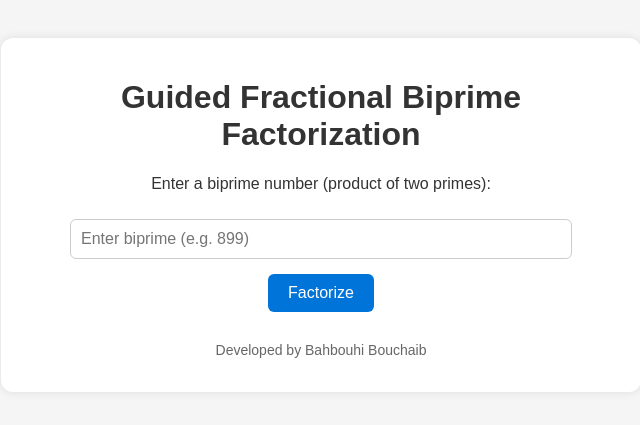
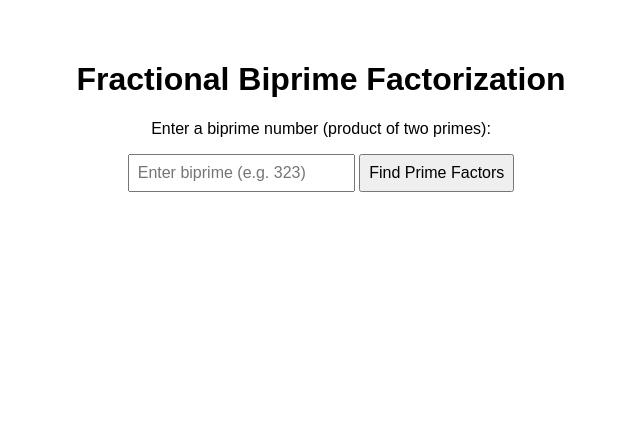
Before and after one commit to Bouchaib542/Fractional-Factorization-7, a plain HTML site: page index.html in a window 1280 px wide. Shown: the whole page, without its empty margins (319-959 px from the left). Drawn offline with Linux system fonts and the light colour scheme.

Commit message:
Update index.html

```diff
--- a/index.html
+++ b/index.html
@@ -2,64 +2,59 @@
 <html lang="en">
 <head>
   <meta charset="UTF-8">
-    <title>Guided Fractional Biprime Factorization</title>
-    <link rel="stylesheet" href="style.css">
+  <title>Fractional Biprime Factorization</title>
+  <style>
+    body {
+      font-family: Arial, sans-serif;
+      text-align: center;
+      padding: 2em;
+    }
+    input, button {
+      padding: 0.5em;
+      font-size: 1em;
+    }
+    #result {
+      margin-top: 1.5em;
+      font-weight: bold;
+      color: darkgreen;
+    }
+  </style>
+</head>
+<body>
+  <h1>Fractional Biprime Factorization</h1>
+  <p>Enter a biprime number (product of two primes):</p>
+  <input type="text" id="inputNumber" placeholder="Enter biprime (e.g. 323)">
+  <button onclick="factorize()">Find Prime Factors</button>
+  <div id="result"></div>
+
   <script>
-        function isPrime(n) {
-            if (n <= 1n) return false;
-            if (n <= 3n) return true;
-            if (n % 2n === 0n || n % 3n === 0n) return false;
-            for (let i = 5n; i * i <= n; i += 6n) {
-                if (n % i === 0n || n % (i + 2n) === 0n) return false;
-            }
-            return true;
-        }
-
-        function guidedFractionalFactorization() {
-            const input = document.getElementById("numberInput").value.trim();
-            const output = document.getElementById("output");
-            output.innerHTML = "";
-
-            try {
-                const O = BigInt(input);
-                const denominators = [
-                    { d: 0.25, pow: 2n },
-                    { d: 0.125, pow: 3n },
-                    { d: 0.0625, pow: 4n },
-                    { d: 0.03125, pow: 5n }
+    function factorize() {
+      const input = document.getElementById("inputNumber").value.trim();
+      const number = BigInt(input);
+      const resultDiv = document.getElementById("result");
+      const fractions = [
+        0.25, 0.75,
+        0.125, 0.875,
+        0.0625, 0.9375,
+        0.03125, 0.96875,
+        0.015625, 0.984375
       ];
 
-                for (let { d, pow } of denominators) {
-                    const divisor = BigInt(Math.round(Number(O) * d));
-                    if (divisor === 0n) continue;
-
-                    const quotient = O * BigInt(10 ** 5) / BigInt(Math.round(d * 10 ** 5));
-                    if (quotient % (1n << pow) === 0n) {
-                        const factor = quotient / (1n << pow);
-                        const cofactor = O / factor;
-
-                        if (O % factor === 0n && isPrime(factor) && isPrime(cofactor)) {
-                            output.innerHTML = `<p>✅ Prime factors found: <strong>${factor.toString()}</strong> × <strong>${cofactor.toString()}</strong></p>`;
+      for (let f of fractions) {
+        const approx = number * BigInt(Math.round(f * 1e6))n / 1_000_000n;
+        if (approx * 4n === number || approx * 8n === number || approx * 16n === number || approx * 32n === number) continue;
+        const candidate = number / approx;
+        if (candidate % 1n !== 0n) continue;
+        const factor1 = candidate / 2n;
+        const factor2 = number / factor1;
+        if (factor1 * factor2 === number) {
+          resultDiv.textContent = `Factors found: ${factor1} × ${factor2}`;
           return;
         }
       }
-                }
 
-                output.innerHTML = "<p>❌ No prime factor found using guided fractional method.</p>";
-            } catch {
-                output.innerHTML = "<p>⚠️ Invalid input. Please enter a valid odd number.</p>";
-            }
+      resultDiv.textContent = "No prime factors found using fractional method.";
     }
   </script>
-</head>
-<body>
-    <div class="container">
-        <h1>Guided Fractional Biprime Factorization</h1>
-        <p>Enter a biprime number (product of two primes):</p>
-        <input type="text" id="numberInput" placeholder="Enter biprime (e.g. 899)">
-        <button onclick="guidedFractionalFactorization()">Factorize</button>
-        <div id="output"></div>
-        <p class="footer">Developed by Bahbouhi Bouchaib</p>
-    </div>
 </body>
 </html>
```
Lines whose indentation alone changed are shown as unchanged.
